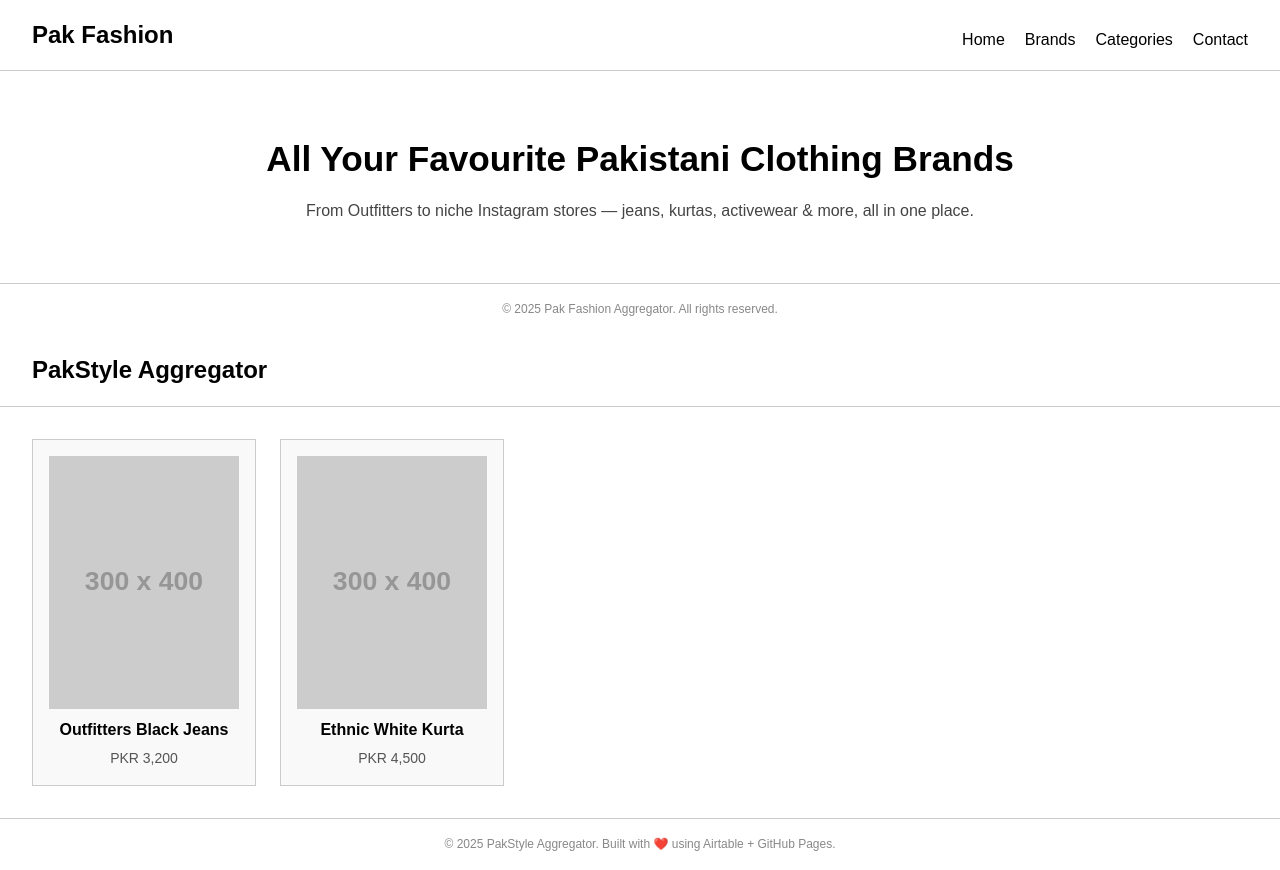
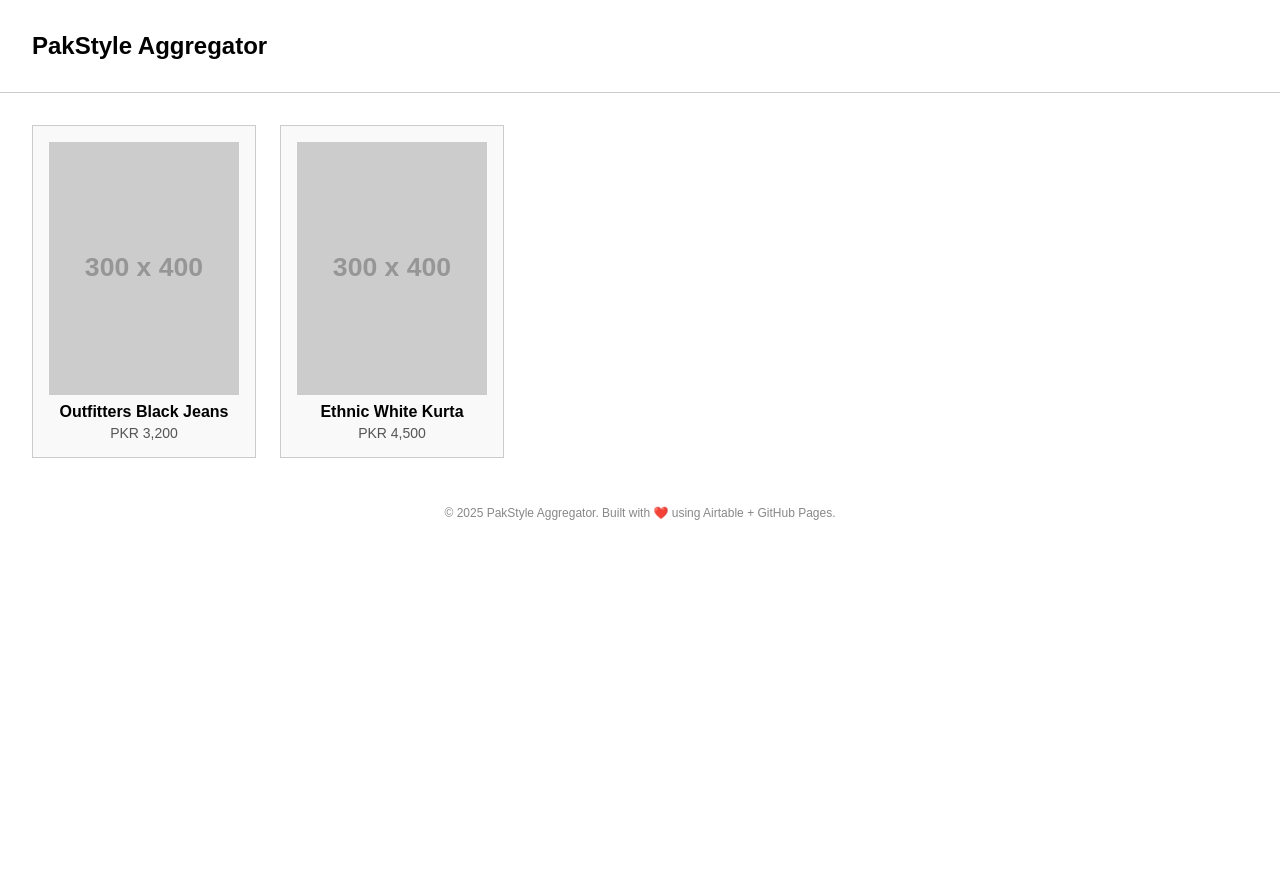
Before and after one commit to ukh1/pak-fashion-aggregator, a plain HTML site: page index.html in a window 1280 px wide. After the commit the page ends 800 px from the top, so only its background shows below. Drawn offline with Linux system fonts and the light colour scheme; placeholder pictures from the web are drawn by us.

Commit message:
Update index.html

```diff
--- a/index.html
+++ b/index.html
@@ -1,93 +1,3 @@
-<!DOCTYPE html>
-<html lang="en">
-<head>
-  <meta charset="UTF-8" />
-  <meta name="viewport" content="width=device-width, initial-scale=1.0"/>
-  <title>Pak Fashion Aggregator</title>
-  <style>
-    * {
-      margin: 0;
-      padding: 0;
-      box-sizing: border-box;
-    }
-    body {
-      font-family: 'Helvetica Neue', sans-serif;
-      background-color: #ffffff;
-      color: #000000;
-      line-height: 1.6;
-    }
-    header {
-      padding: 20px;
-      text-align: center;
-      border-bottom: 1px solid #ccc;
-    }
-    header h1 {
-      font-size: 2em;
-      font-weight: 700;
-    }
-    nav {
-      display: flex;
-      justify-content: center;
-      gap: 20px;
-      margin-top: 10px;
-    }
-    nav a {
-      text-decoration: none;
-      color: #000;
-      font-weight: 500;
-    }
-    nav a:hover {
-      border-bottom: 1px solid #000;
-    }
-    .hero {
-      padding: 60px 20px;
-      text-align: center;
-    }
-    .hero h2 {
-      font-size: 1.8em;
-      margin-bottom: 10px;
-    }
-    .hero p {
-      font-size: 1em;
-      color: #444;
-    }
-    footer {
-      text-align: center;
-      padding: 20px;
-      border-top: 1px solid #ccc;
-      font-size: 0.9em;
-      color: #666;
-    }
-
-    @media (min-width: 768px) {
-      .hero h2 {
-        font-size: 2.2em;
-      }
-    }
-  </style>
-</head>
-<body>
-  <header>
-    <h1>Pak Fashion</h1>
-    <nav>
-      <a href="#">Home</a>
-      <a href="#">Brands</a>
-      <a href="#">Categories</a>
-      <a href="#">Contact</a>
-    </nav>
-  </header>
-
-  <section class="hero">
-    <h2>All Your Favourite Pakistani Clothing Brands</h2>
-    <p>From Outfitters to niche Instagram stores — jeans, kurtas, activewear & more, all in one place.</p>
-  </section>
-
-  <footer>
-    &copy; 2025 Pak Fashion Aggregator. All rights reserved.
-  </footer>
-</body>
-</html>
-
 <!DOCTYPE html>
 <html lang="en">
 <head>
```
